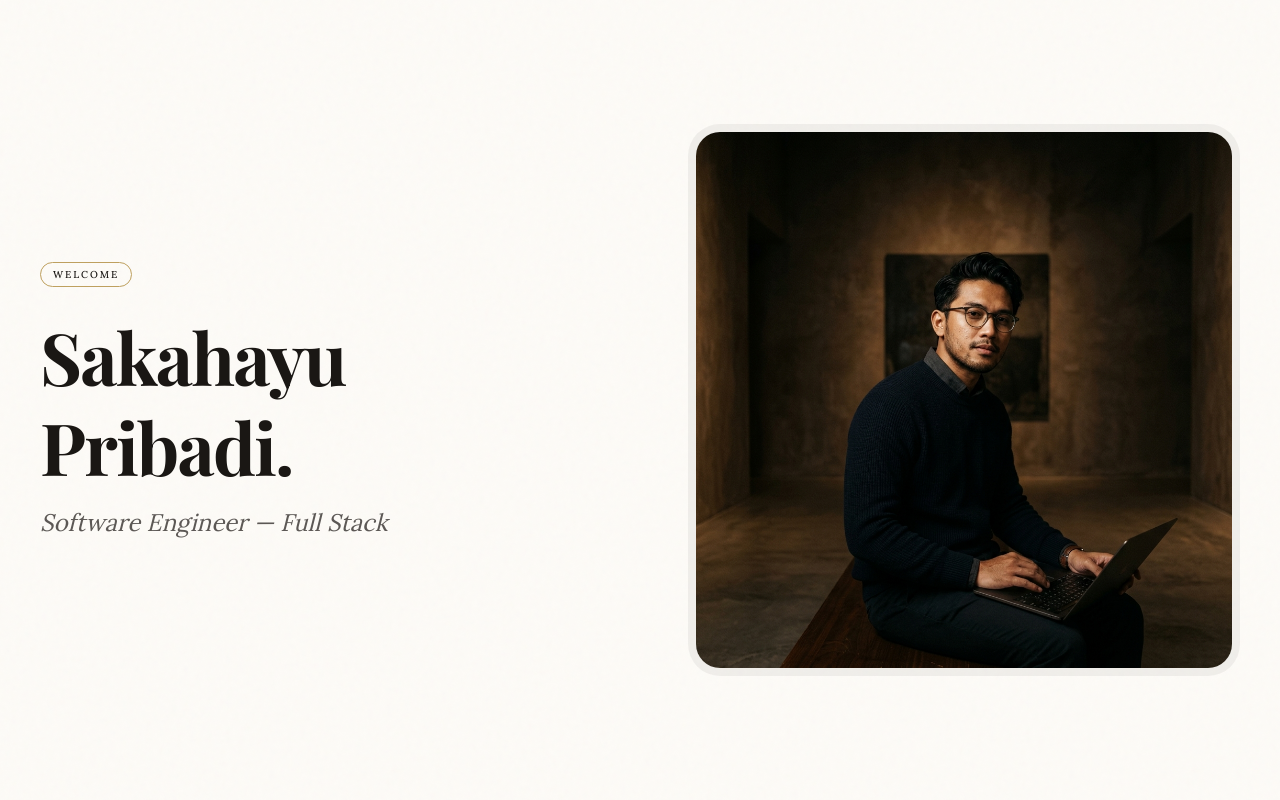
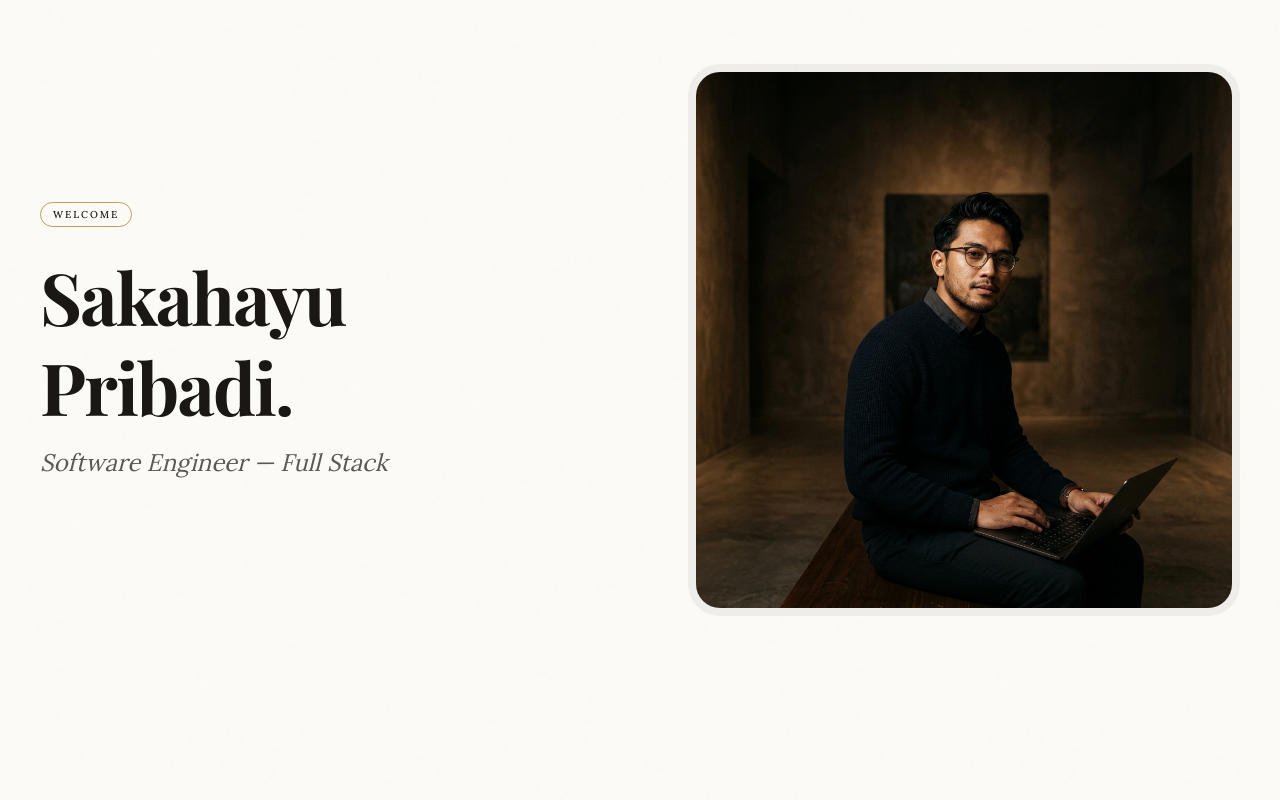
Before and after one commit to sakacyd/sakahayu-portfolio, a Next.js app: page / in a window 1280 px wide. Shown: the top 800 px of the page. Built offline with nearby package versions, Linux system fonts and the light colour scheme; a web font is replaced by a local one.

Commit message:
fix(hero): remove min-h-screen to pull content up to absolute top

```diff
--- a/components/hero.tsx
+++ b/components/hero.tsx
@@ -6,7 +6,7 @@ import { motion } from 'motion/react';
 
 export function Hero() {
   return (
-    <section className="flex flex-col md:flex-row items-center justify-center min-h-[100dvh] pt-16 pb-12 md:py-20 px-4 max-w-7xl mx-auto gap-12 md:gap-24">
+    <section className="flex flex-col md:flex-row items-center justify-center pt-8 pb-12 md:pt-16 md:pb-20 px-4 max-w-7xl mx-auto gap-12 md:gap-24">
       <motion.div
         className="w-full md:w-1/2 flex flex-col items-start"
         initial={{ opacity: 0, y: 24 }}
```
